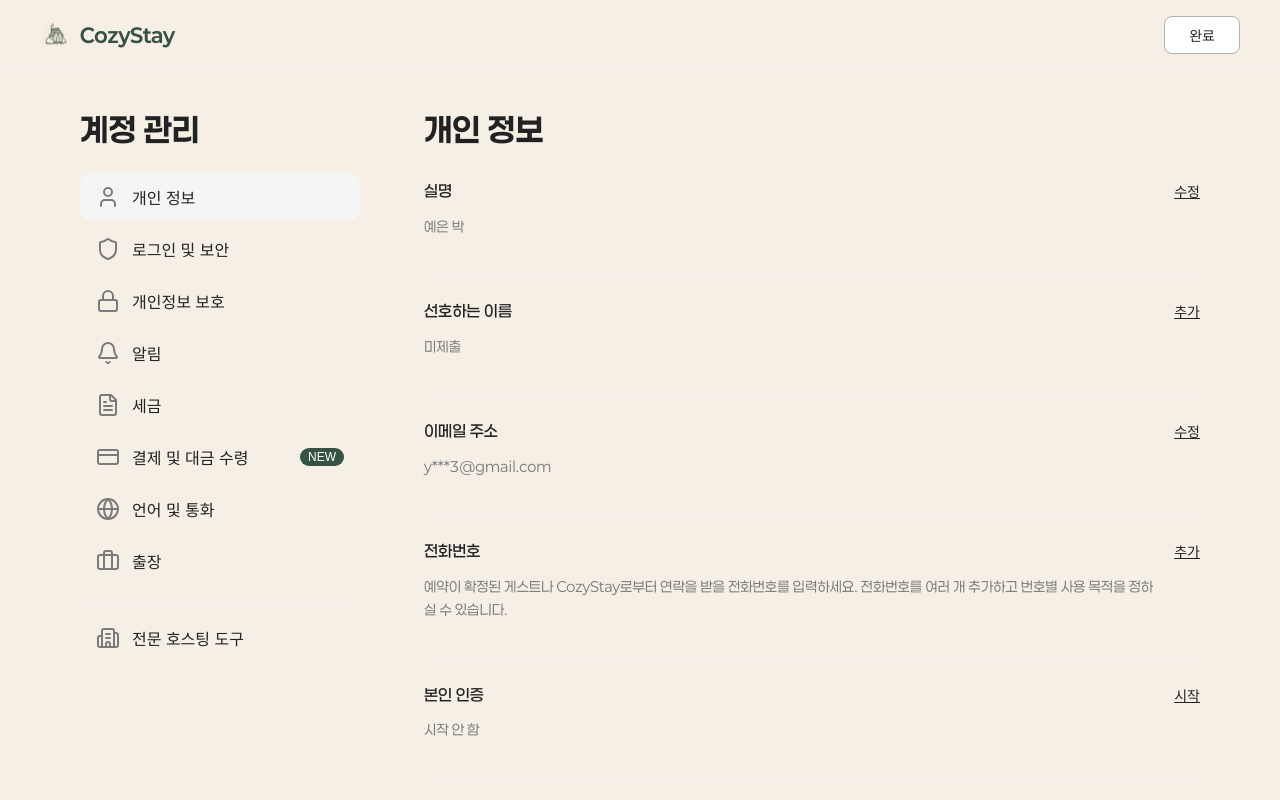
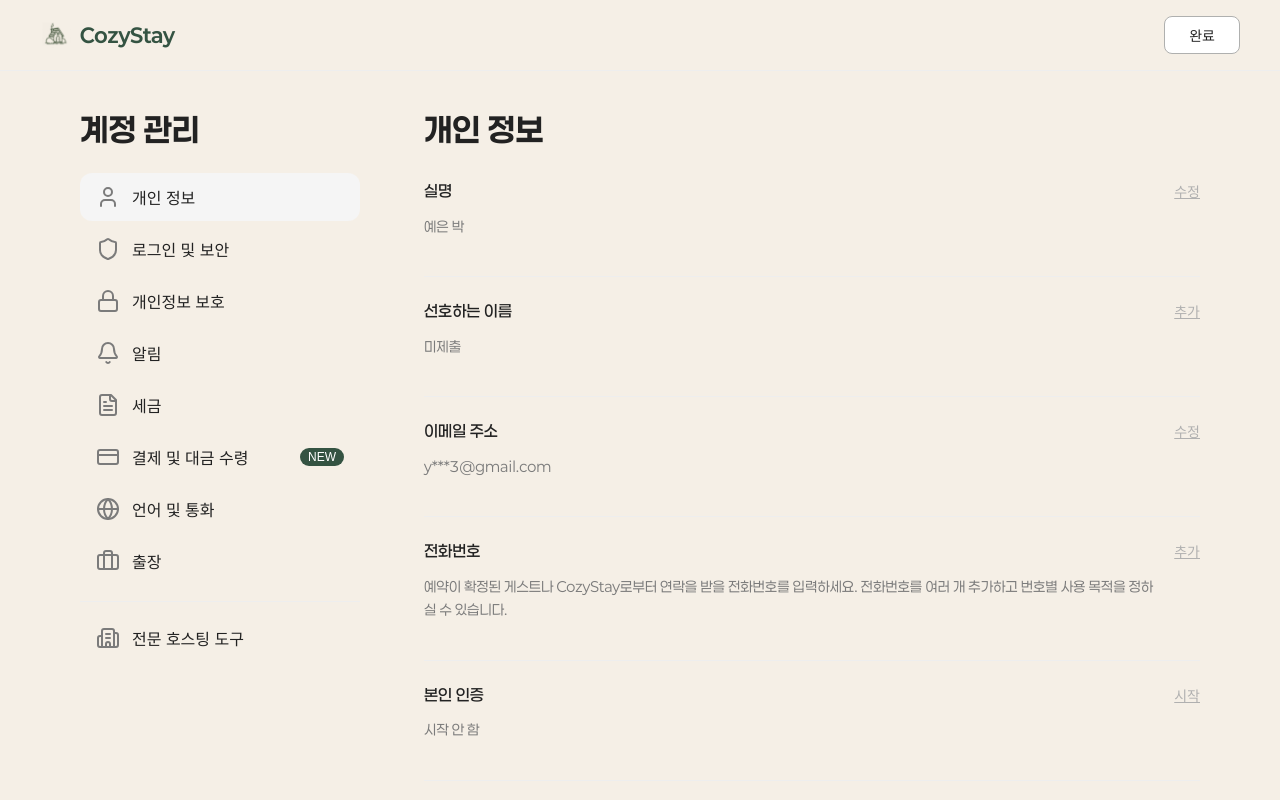
Before and after one commit to Official-CozyStay/CozyStay_FE, a React (Vite) app: page /mypage in a window 1280 px wide. Shown: the top 800 px of the page. Built offline with nearby package versions, Linux system fonts and the light colour scheme; no server answers; a web font is replaced by a local one.

Commit message:
refactor: onAction 없을 때 버튼 비활성화

```diff
--- a/src/pages/mypage/components/InfoItemList.tsx
+++ b/src/pages/mypage/components/InfoItemList.tsx
@@ -28,7 +28,7 @@ const InfoItemList = ({ items }: InfoItemListProps) => {
             <InfoLabel>{item.label}</InfoLabel>
             <InfoValue>{item.value}</InfoValue>
           </InfoContent>
-          <InfoAction onClick={item.onAction}>{item.action}</InfoAction>
+          <InfoAction onClick={item.onAction} disabled={!item.onAction}>{item.action}</InfoAction>
         </InfoItem>
       ))}
     </InfoList>
--- a/src/pages/mypage/mypage.styles.ts
+++ b/src/pages/mypage/mypage.styles.ts
@@ -200,8 +200,13 @@ export const InfoAction = styled.button`
   flex-shrink: 0;
   margin-left: ${({ theme }) => theme.spacing.lg};
 
-  &:hover {
+  &:hover:not(:disabled) {
     color: ${({ theme }) => theme.colors.text.secondary};
+  }
+
+  &:disabled {
+    color: ${({ theme }) => theme.colors.text.tertiary};
+    cursor: not-allowed;
   }
 `;
 
```
